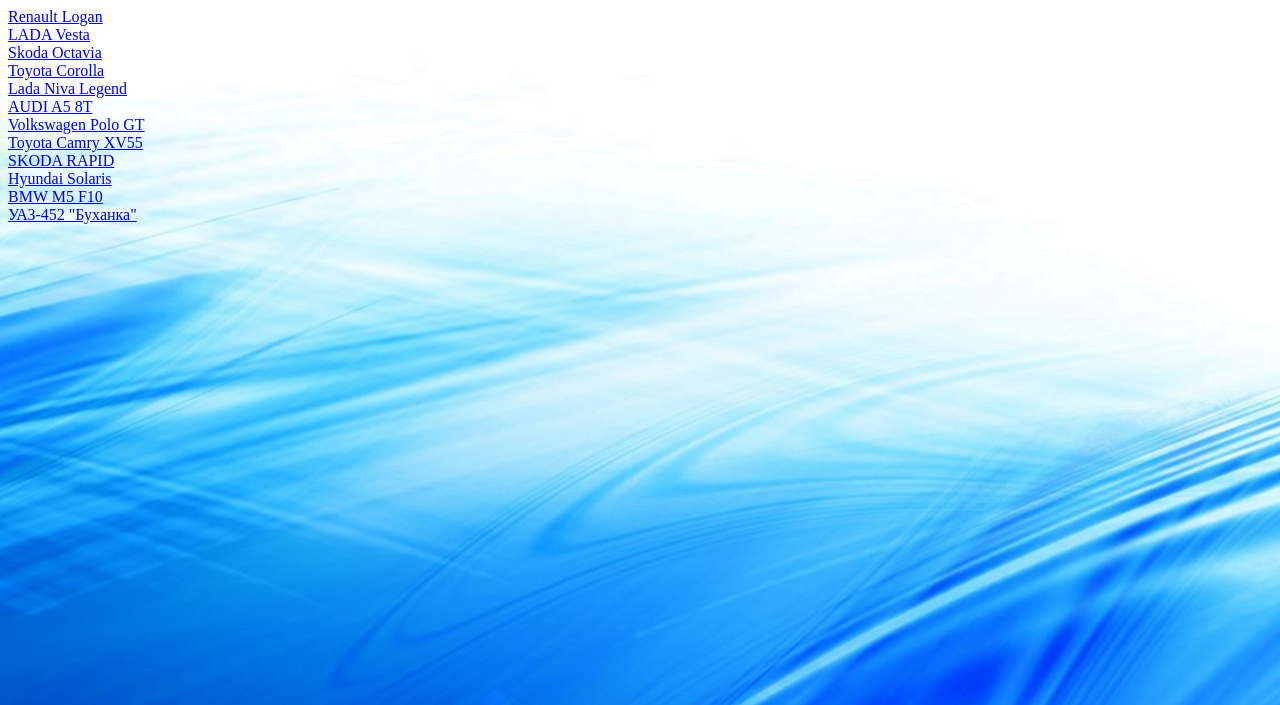
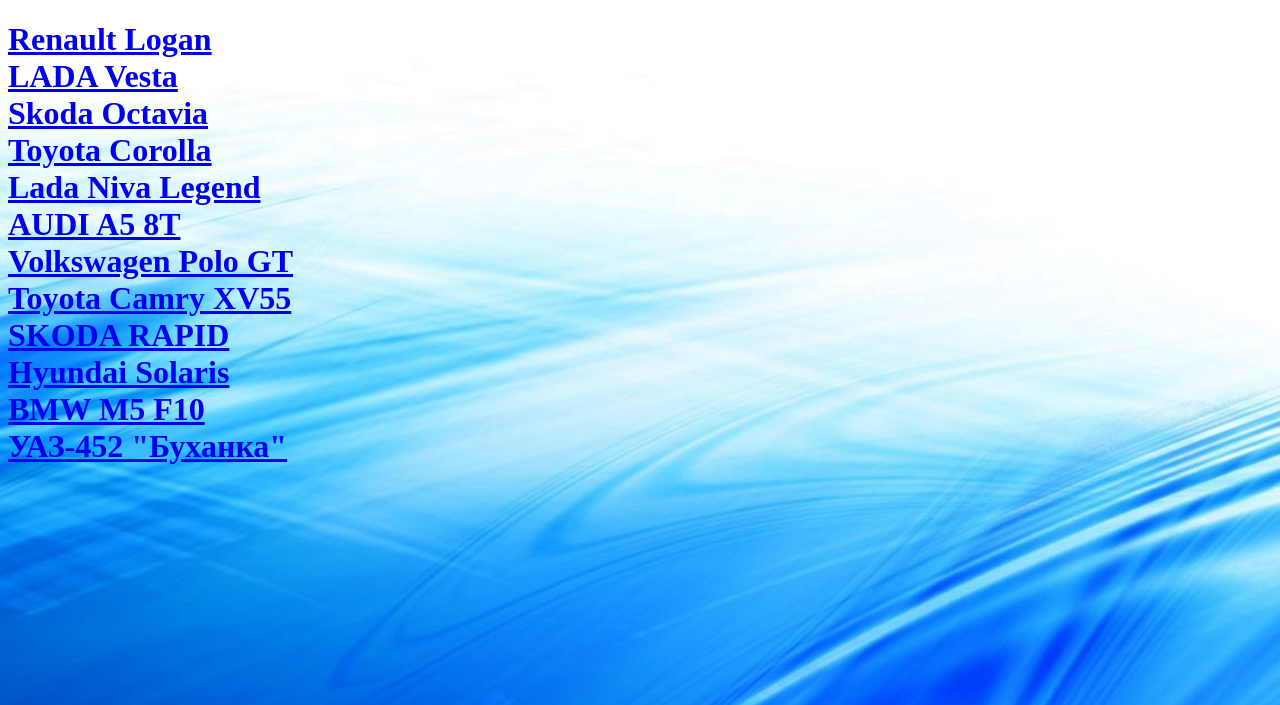
Before and after one commit to DaniilSukhanov/Fyc, a Flask app: page / in a window 1280 px wide. Shown: the top 705 px of the page. Run offline with Flask 2, Linux system fonts and the light colour scheme; data comes from the database, SQL or seed files in the repository.

Commit message:
Главное меню

```diff
--- a/templates/index.html
+++ b/templates/index.html
@@ -6,8 +6,11 @@
     <link rel="stylesheet" href="../static/css/css.css">
 </head>
 <body>
-{% for (id, name) in cars %}
+<font color="#000000">
+<h1>{% for (id, name) in cars %}
     <a href="http://localhost:8080/car/{{ id }}">{{ name }}</a><br>
 {% endfor %}
+</h1>
+</font>
 </body>
 </html>
```
